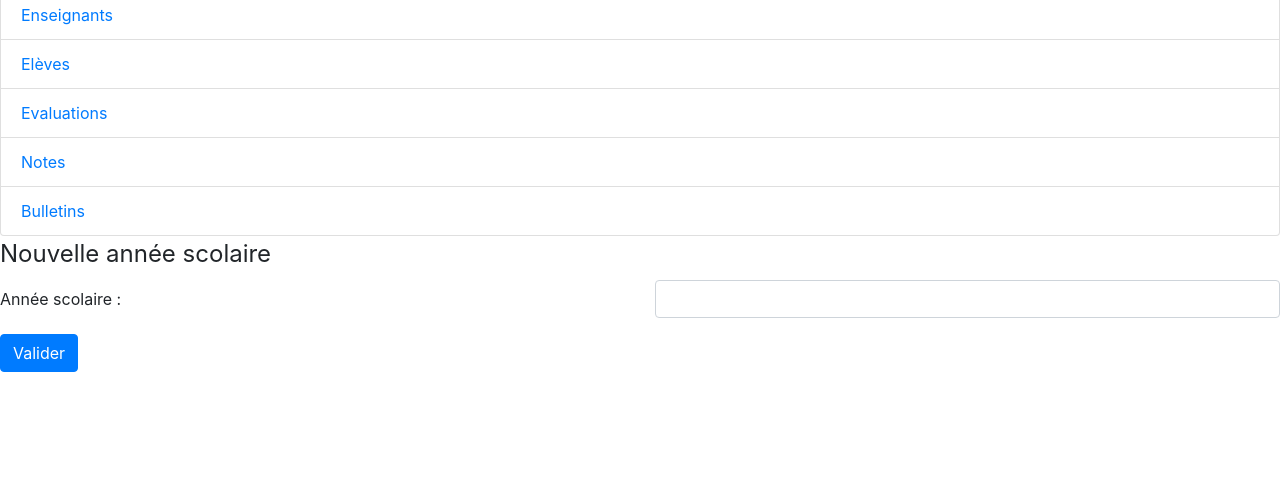
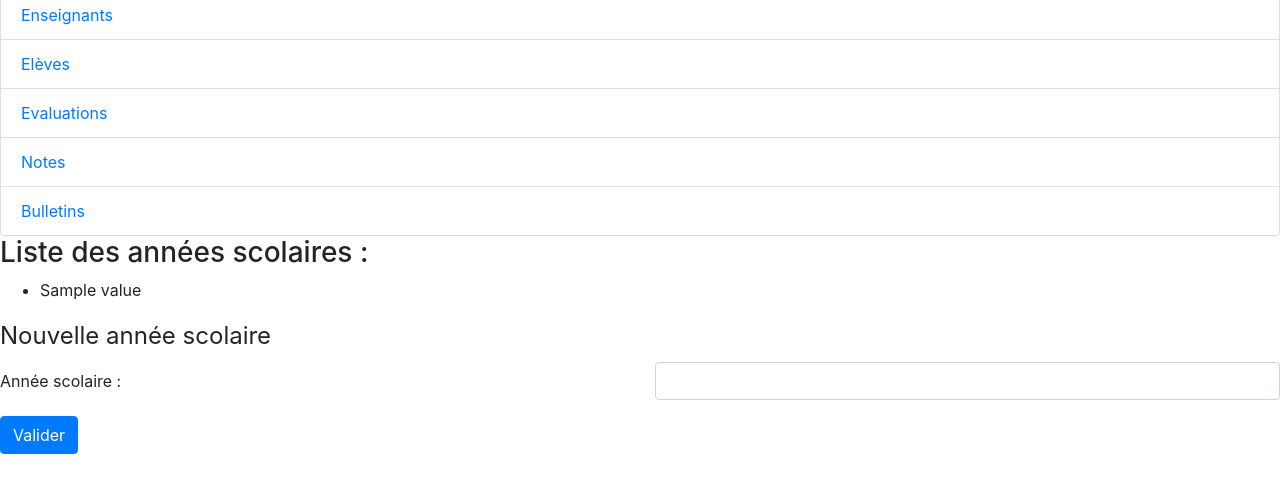
Before and after one commit to MoiMemeMoussa/primaire-frontend, a Symfony app: template templates/years.html.twig in a window 1280 px wide. Shown: the part 308-800 px from the top of the page. Run offline with Twig, Linux system fonts and the light colour scheme; the template is opened without the code that fills it: most values are stand-ins (such as "Sample title", 1, 10 or a date in 2020); some libraries are stand-ins or nearby versions.

Commit message:
Add list of school years in years page

```diff
--- a/src/Controller/YearsController.php
+++ b/src/Controller/YearsController.php
@@ -17,7 +17,6 @@ class YearsController extends AbstractController
     public function renderHomepage()
     {
         $years = $this->callGET("annees");
-        $schoolClasses = array("1");
 
         /*
         $task = new Task();
@@ -33,8 +32,7 @@ class YearsController extends AbstractController
         */
 
         return $this->render('years.html.twig', [
-            'years' => $years,
-            'schoolClasses' => $schoolClasses
+            'years' => $years
         ]);
     }
 
--- a/templates/years.html.twig
+++ b/templates/years.html.twig
@@ -12,6 +12,12 @@
 
 {% block body %}
     {{ parent() }}
+    <h3>Liste des ann&eacute;es scolaires :</h3>
+    <ul>
+        {% for year in years %}
+            <li>{{ year.value }}</li>
+        {% endfor %}
+    </ul>
     <form action="{{ path('classes') }}">
         <fieldset>
             <legend>Nouvelle ann&eacute;e scolaire</legend>
```
